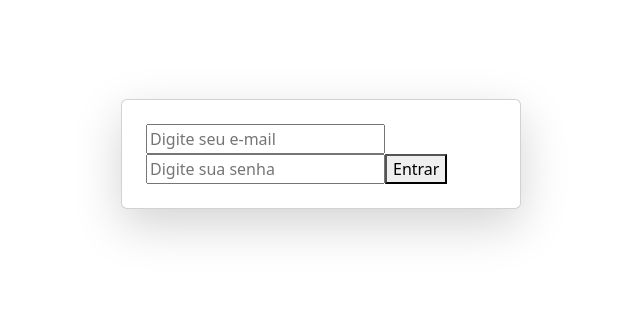
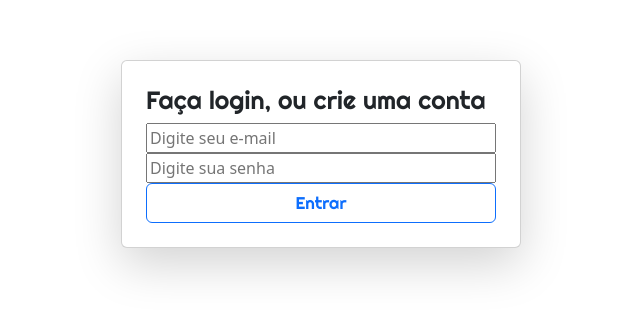
Before and after one commit to raahy-ops/AppHotelaria-Front, a website with bundled scripts: page public/login.html in a window 1280 px wide. Shown: the part 246-562 px from the top of the page, without its empty margins (319-959 px from the left). Built offline with nearby package versions, Linux system fonts and the light colour scheme.

Commit message:
manipulando o css, personalizando e estilizando

```diff
--- a/public/login.html
+++ b/public/login.html
@@ -6,8 +6,11 @@
     <title>Login</title>
 
     <link href="https://cdn.jsdelivr.net/npm/bootstrap@5.3.7/dist/css/bootstrap.min.css" rel="stylesheet" integrity="sha384-LN+7fdVzj6u52u30Kp6M/trliBMCMKTyK833zpbD+pXdCLuTusPj697FH4R/5mcr" crossorigin="anonymous">
-
+    <link rel="stylesheet" href="../src/css/global.css">
     <link rel="stylesheet" href="../css/login.css">
+  <style>
+@import url('https://fonts.googleapis.com/css2?family=Righteous&display=swap');
+</style>
 </head>
 
 
--- a/src/components/LoginForm.js
+++ b/src/components/LoginForm.js
@@ -4,8 +4,9 @@
 export default function LoginForm() {
 
 
-    const formulario = document.createElement
-    ('form');
+    const formulario = document.createElement('form');
+    formulario.className = 'd-flex flex-column';
+
 
 
      /* Criação de input email */
@@ -31,6 +32,7 @@ export default function LoginForm() {
     ('button');
     button.type = 'submit';
     button.textContent = "Entrar";
+    button.className = 'btn btn-outline-primary';
     formulario.appendChild(button);
 
     return formulario;
--- a/src/css/global.css
+++ b/src/css/global.css
@@ -0,0 +1,12 @@
+.titulo{
+   font-size: 25px;
+   font-family: "Righteous", sans-serif;
+  font-weight: 400;
+  font-style: normal;
+}
+.btn{
+   font-family: "Righteous", sans-serif;
+  font-weight: 400;
+   font-size: 17px;
+   font-style: normal;
+}
--- a/src/css/login.css
+++ b/src/css/login.css
@@ -0,0 +1,12 @@
+input{
+    border-style: solid;
+    border-color: rgb(10, 10, 51);
+    border-radius: 10px;
+    margin-bottom: 15px;
+}
+
+
+.btn-primary:hover{
+    background-color: rgb(104, 139, 170);
+    border-color: beige;
+}
--- a/src/pages/login.js
+++ b/src/pages/login.js
@@ -3,6 +3,11 @@ import LoginForm from "../components/LoginForm.js";
 export default function renderLoginPage() {
     const divRoot = document.getElementById('root');
     divRoot.innerHTML = '';
+
+    const titulo = document.createElement('h1');
+    titulo.textContent = 'Faça login, ou crie uma conta';
+    titulo.className = 'titulo';
+
 
     const container = document.createElement('div');
     container.className = 'card p-4 shadow-lg'; //classe do Bootstrap para criar um card
@@ -11,5 +16,7 @@ export default function renderLoginPage() {
     divRoot.appendChild(container);
 
     const formulario = LoginForm();
+
+    container.appendChild(titulo);
     container.appendChild(formulario);
 }
```
